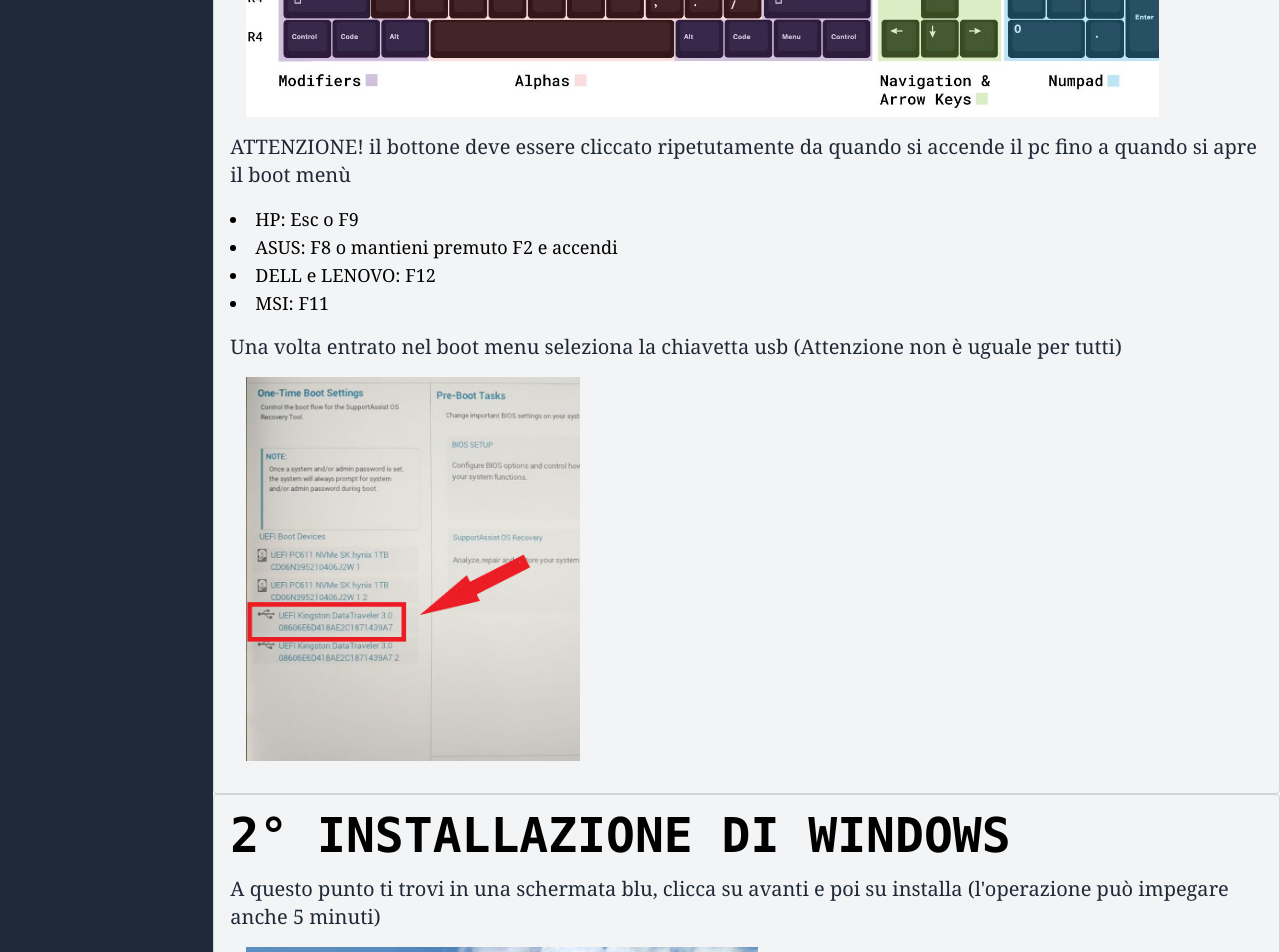
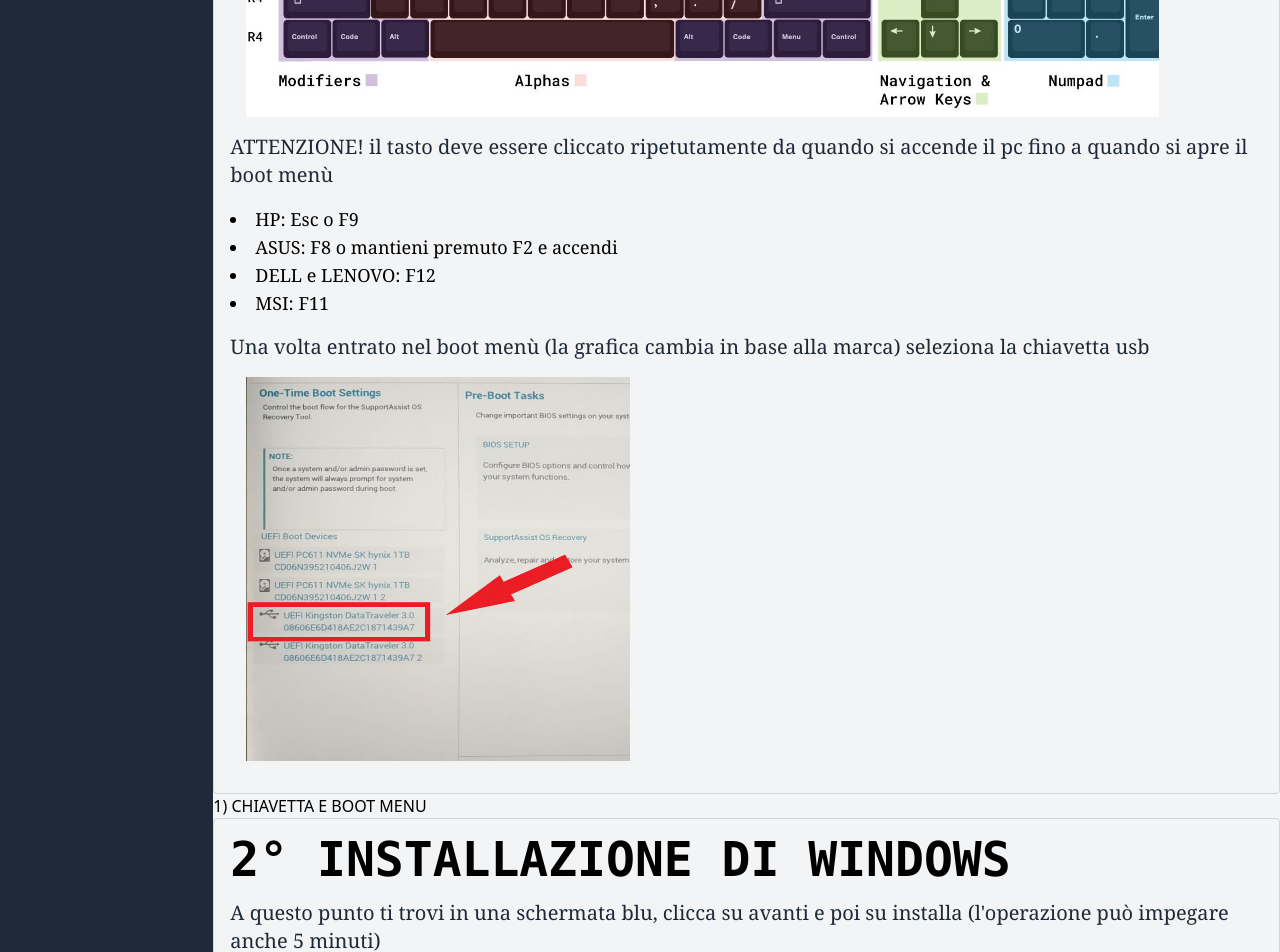
Before and after one commit to Swer4412/Stagisti, a React (Vite) app: page /Stagisti/windows in a window 1280 px wide. Shown: the part 820-1772 px from the top of the page. Built offline with nearby package versions, Linux system fonts and the light colour scheme.

Commit message:
Legenda si riempie ma non è raggruppata

```diff
--- a/src/Layout/Sidebar.tsx
+++ b/src/Layout/Sidebar.tsx
@@ -10,7 +10,7 @@ const url = "/Stagisti/"
 
 const Sidebar = () => {
   return (
-    <div className="flex flex-row h-full overflow-auto ">
+    <div className="flex flex-row overflow-auto min-h-screen">
       <div className="w-64 flex flex-col bg-gray-800 text-white font-bold font-sans sticky">
         <div className="flex items-center justify-center h-14 border-b border-gray-700">
           <Link to={url} className="px-4 py-2 hover:bg-gray-700 text-3xl">
@@ -48,7 +48,7 @@ const Sidebar = () => {
         </nav>
       </div>
       <main className="flex flex-col flex-grow bg-gray-100 justify-center">
-        <ScrollToTop smooth top={300} className='px-[6px]'/>
+        <ScrollToTop smooth top={500} className='px-[6px]'/>
         <Outlet />
       </main>
     </div>
--- a/src/Pages/Windows.tsx
+++ b/src/Pages/Windows.tsx
@@ -1,14 +1,18 @@
 import file from '../texts/windows.json'
 import Step from '../components/Step'
+import Legend from '../components/Legend';
 
 const Windows = () => {
   // Declare a counter variable and initialize it to 1
-  let counter = 1;
+  let counter = 0;
 
   return (
     file.map((step) => {
       // Pass the counter value as a prop to the Step component
-      return <Step {...step} counter={counter++} />
+      return <>
+        <Step title={step.title} body={step.body} counter={++counter} />
+        <Legend {...step} counter={counter} />
+      </>
     })
   );
 };
--- /dev/null
+++ b/src/components/Legend.tsx
@@ -0,0 +1,12 @@
+import {step} from "./Step"
+
+const Legend = ( {title, counter}: step ) => {
+
+    const url = "#" + title
+
+    return (
+        <a href={url} className="">{counter}) {title}</a>
+    );
+};
+
+export default Legend;
--- a/src/components/Step.tsx
+++ b/src/components/Step.tsx
@@ -1,4 +1,4 @@
-type step = {
+export type step = {
   counter: number,
   title: string,
   body: Array<element>
@@ -14,10 +14,10 @@ const Step = ({counter, title, body}: step) => {
 
   return (
     <div className="bg-gray-100 p-4 rounded border border-gray-300 max-w-7xl">
-      <h1 className="text-5xl font-bold mb-4 font-mono">{counter}° {title}</h1>
+      <h1 className="text-5xl font-bold mb-4 font-mono" id={title}>{counter}° {title}</h1>
       {body.map((element: element) => (
         element.text && <p className="my-4 text-gray-800 font-serif text-xl">{element.text}</p> ||
-        element.image && <img src={element.image} className="max-h-96 mx-4 mb-4" /> ||
+        element.image && <img src={element.image} className="min-h-[18rem] max-h-96 min-w-[24rem] mx-4 mb-4" /> ||
         element.list && (
           <ul className="list-disc list-inside mb-4 font-serif text-lg">
             {element.list.map((item) => (
--- a/src/texts/Windows.json
+++ b/src/texts/Windows.json
@@ -6,14 +6,14 @@
                 "image": "/usb-stick.jpeg"
             },
             {
-                "text": "Per installare windows bisogna inserire la chiavetta usb nel pc, accenderlo e poi premere uno di questi tasti per entrare nel boot menu:"
+                "text": "Per installare windows bisogna inserire la chiavetta usb nel pc, accenderlo e poi premere RIPETUTAMENTE uno di questi tasti per entrare nel boot menu:"
             },
 
             {
                 "image": "/keyboard.jpg"
             },
             {
-                "text": "ATTENZIONE! il bottone deve essere cliccato ripetutamente da quando si accende il pc fino a quando si apre il boot menù"
+                "text": "ATTENZIONE! il tasto deve essere cliccato ripetutamente da quando si accende il pc fino a quando si apre il boot menù"
             },
             {
                 "list": [
@@ -24,7 +24,7 @@
                 ]
             },
             {
-                "text": "Una volta entrato nel boot menu seleziona la chiavetta usb (Attenzione non è uguale per tutti)"
+                "text": "Una volta entrato nel boot menù (la grafica cambia in base alla marca) seleziona la chiavetta usb "
             },
             {
                 "image": "/boot-menu.png"
```
